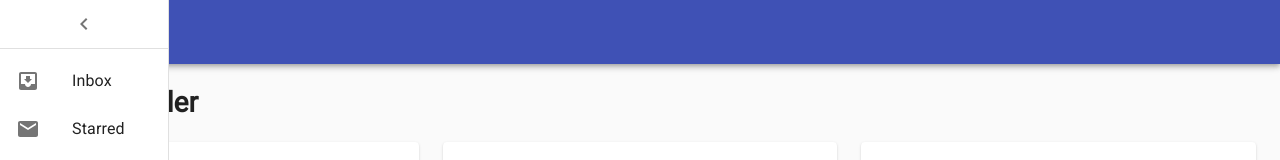
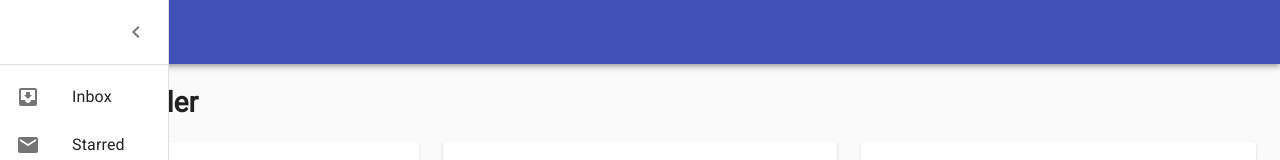
Before and after one commit to Harvzor/drinks-drunk-ui, a React app: page / in a window 1280 px wide. Both pictures are taken after a click on the button "menu". Shown: the top 160 px of the page. Built offline with nearby package versions, Linux system fonts and the light colour scheme; no server answers.

Commit message:
Aligned button in sidebar properly.

```diff
--- a/src/index.tsx
+++ b/src/index.tsx
@@ -4,6 +4,7 @@ import * as luxon from "luxon"
 
 import "fontsource-roboto/400-normal.css"
 
+import { makeStyles, Theme, createStyles } from '@material-ui/core/styles';
 import CssBaseline from '@material-ui/core/CssBaseline';
 import Drawer from '@material-ui/core/Drawer';
 import List from '@material-ui/core/List';
@@ -27,16 +28,29 @@ import { AllItemsChart, HourlyScrobblesChart, DailyScrobblesChart } from './char
 import { ScrobbleList } from './scrobble-list';
 import { ScrobbleSummary } from './scrobble-summary';
 
+const useStyles = makeStyles((theme: Theme) => createStyles({
+    drawerHeader: {
+        display: 'flex',
+        alignItems: 'center',
+        padding: theme.spacing(0, 1),
+        // necessary for content to be below app bar
+        ...theme.mixins.toolbar,
+        justifyContent: 'flex-end',
+    },
+  })
+)
+
 function App() {
-    const [open, setOpen] = React.useState(false);
+    const classes = useStyles()
+    const [open, setOpen] = React.useState(false)
 
     const handleDrawerOpen = () => {
-        setOpen(true);
-    };
+        setOpen(true)
+    }
 
     const handleDrawerClose = () => {
-        setOpen(false);
-    };
+        setOpen(false)
+    }
 
     return (
         <React.Fragment>
@@ -49,9 +63,11 @@ function App() {
                 </Toolbar>
             </AppBar>
             <Drawer variant="persistent" anchor="left" open={open}>
-                <IconButton onClick={handleDrawerClose}>
-                    <ChevronLeftIcon />
-                </IconButton>
+                <div className={classes.drawerHeader}>
+                    <IconButton onClick={handleDrawerClose}>
+                        <ChevronLeftIcon />
+                    </IconButton>
+                </div>
                 <Divider />
                 <List>
                     {['Inbox', 'Starred', 'Send email', 'Drafts'].map((text, index) => (
```
